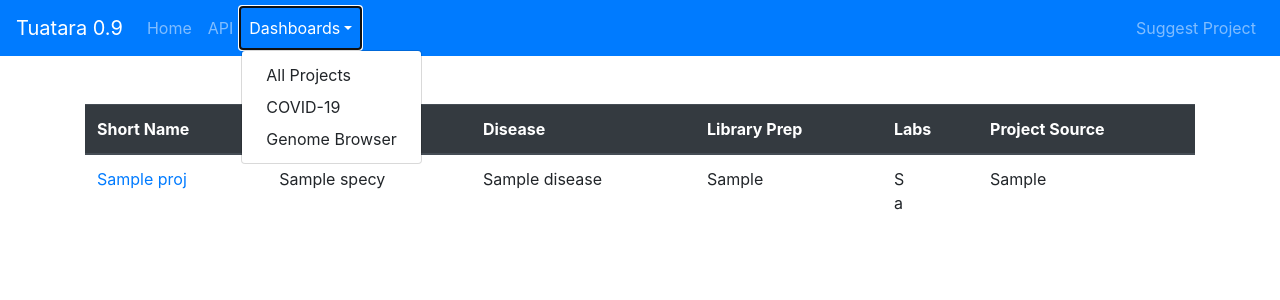
After one commit to gi-kent-content/hca-tuatara, a Django app: template templates/hcat/cbrowser_page.html in a window 1280 px wide, after a click on "Dashboards". The commit adds this page. Shown: the top 300 px of the page. Run offline with Django 3.2, Linux system fonts and the light colour scheme; the template is opened without the code that fills it: most values are stand-ins (such as "Sample title", 1, 10 or a date in 2020); some libraries are stand-ins or nearby versions.

Commit message:
Cell Browser Dashboard: Created cell browser dashboard html and view. Updated navbar and urls to include paths to cell browser dashboard.

```diff
--- a/hcat/urls.py
+++ b/hcat/urls.py
@@ -7,5 +7,6 @@ app_name = 'hcat'
 urlpatterns = [
     path('project/', views.project_all, name='project_all_list'),
     path('project/covid19/', views.covid_projects, name='covid_project_list'),
+    path('project/CellBrowser', views.cell_browser_projects, name='cbrowser_project_list'),
     path('project/<str:name_id>/', views.projectdetail, name='project_detail')
 ]
--- a/templates/hcat/base_site.html
+++ b/templates/hcat/base_site.html
@@ -40,6 +40,7 @@
                     <div class="dropdown-menu" aria-labelledby="navbarDropdown">
                         <a class="dropdown-item" href="{% url 'hcat:project_all_list' %}">All Projects</a>
                         <a class="dropdown-item" href="{% url 'hcat:covid_project_list' %}">COVID-19</a>
+                        <a class="dropdown-item" href="{% url 'hcat:cbrowser_project_list' %}">Genome Browser</a>
                     </div>
                 </li>
             </ul>
--- /dev/null
+++ b/templates/hcat/cbrowser_page.html
@@ -0,0 +1,87 @@
+<!DOCTYPE html>
+{% extends "hcat/base_site.html" %}
+{% load static %}
+<html lang="en">
+<head>
+    <meta charset="UTF-8">
+    <title>Genome Browser</title>
+
+</head>
+<body>{% block body %}
+    <div class="container project_test mt-5">
+        {% if cbrowser_projects %}
+        <table class="table table-hover">
+            <thead class="thead-dark">
+                <tr>
+                    <th>Short Name</th>
+                    <th>Species</th>
+                    <th>Disease</th>
+                    <th>Library Prep</th>
+                    <th>Labs</th>
+                    <th>Project Source</th>
+                </tr>
+            </thead>
+            <tbody>
+                {% for proj in cbrowser_projects %}
+                <tr>
+                    <td data-toggle="popover" title="{{ proj.title }}"
+                                data-content="{{ proj.description|truncatewords:100 }}">
+                        <a href="{% url 'hcat:project_detail' proj.short_name|urlencode:'' %}">
+                            {{ proj.short_name|truncatechars:50 }}</a></td>
+                    <td>{{ proj.species.all|join:"<br>" }}</td>
+                    <td>{{ proj.disease.all|join:"<br>" }}</td>
+                    <td>{{ proj.cdna_library_prep.all|join:"<br>" }}</td>
+		    {% if proj.labs.all|length > 2 %}
+                    <td data-toggle="popover" data-html="true" data-content="{{ proj.labs.all|join:"<br />" }}">
+                        {{ proj.labs.all|slice:":2"|join:"<br>" }}</td>
+		    {% else %}
+		    <td>{{ proj.labs.all|slice:":2"|join:"<br>" }}</td>
+		    {% endif %}
+                    <td>{{ proj.project_source }}</td>
+                </tr>
+                {% endfor %}
+            </tbody>
+        </table>
+        {% else %}
+            <p>No projects found...</p>
+        {% endif %}
+
+        {% if cbrowser_projects.has_other_pages %}
+        <nav>
+          <ul class="pagination justify-content-end">
+            {% if cbrowser_projects.has_previous %}
+              <li class="page-item">
+                  <a class="page-link" href="?page={{ cbrowser_projects.previous_page_number }}">Previous</a>
+              </li>
+            {% else %}
+              <li class="page-item disabled">
+                  <a class="page-link">Previous</a>
+              </li>
+            {% endif %}
+            {% for i in cbrowser_projects.paginator.page_range %}
+              {% if cbrowser_projects.number == i %}
+                <li class="page-item active">
+                    <a class="page-link"><span>{{ i }} <span class="sr-only">(current)</span></span></a>
+                </li>
+              {% else %}
+                <li class="page-item">
+                    <a class="page-link" href="?page={{ i }}">{{ i }}</a>
+                </li>
+              {% endif %}
+            {% endfor %}
+            {% if cbrowser_projects.has_next %}
+              <li class="page-item">
+                  <a class="page-link" href="?page={{ cbrowser_projects.next_page_number }}">Next</a>
+              </li>
+            {% else %}
+              <li class="page-item disabled">
+                  <a class="page-link">Next</a>
+              </li>
+            {% endif %}
+          </ul>
+        </nav>
+        {% endif %}
+    </div>
+{% endblock body %}
+</body>
+</html>
```
Also changed, not shown: hcat/views.py (+14 -0 lines).
